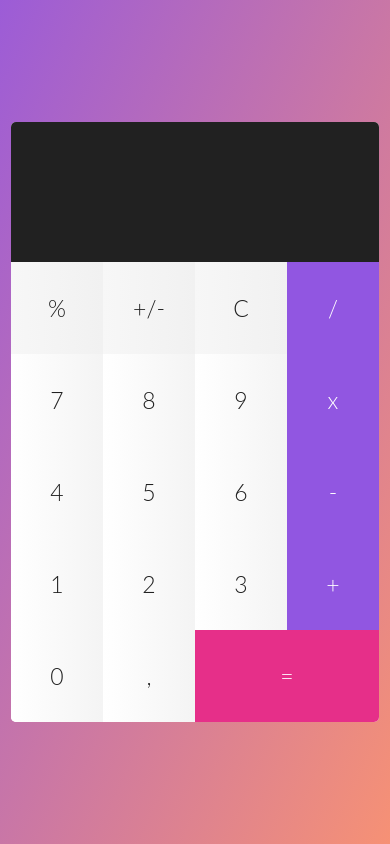
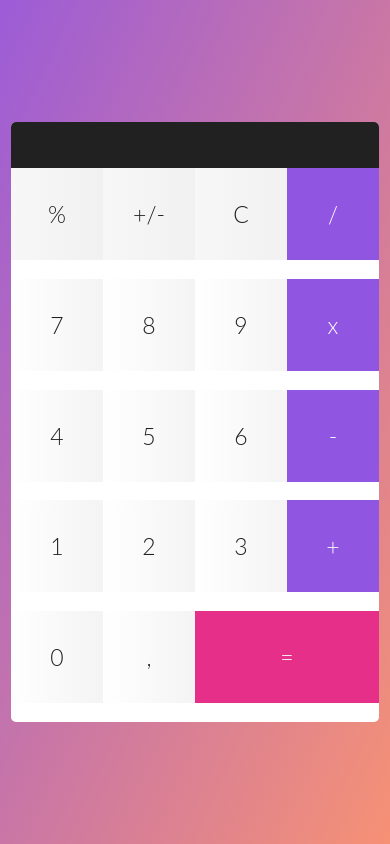
Before and after one commit to bany-org/web-calc, a React (Create React App) app: page / in a window 390 px wide. Built offline with nearby package versions, Linux system fonts and the light colour scheme.

Commit message:
some responsive added

```diff
--- a/src/components/App.js
+++ b/src/components/App.js
@@ -28,6 +28,8 @@ const Calculator = styled.div`
 
 const KeyboardRow = styled.div`
     display: flex;
+    height: 100%;
+    margin: 0;
 `;
 
 class App extends Component {
--- a/src/components/Button.js
+++ b/src/components/Button.js
@@ -3,7 +3,7 @@ import styled, { css } from "styled-components";
 
 const CalcButton = styled.div`
     width: 92px;
-    height: 92px;
+    max-height: 92px;
     background-image: linear-gradient(to right, #ffffff, #f4f4f4);
     font-family: Lato;
     font-size: 23px;
--- a/src/components/Display.js
+++ b/src/components/Display.js
@@ -3,7 +3,7 @@ import styled from "styled-components";
 
 const DisplayArea = styled.div`
     width: 100%;
-    height: 100%;
+    height: 140px;
     background-color: #212121;
     color: #ffffff;
     display: flex;
@@ -11,6 +11,7 @@ const DisplayArea = styled.div`
 `;
 
 const ExpressionRow = styled.div`
+    height: 100%;
     font-family: Lato;
     font-size: 18px;
     letter-spacing: normal;
```
